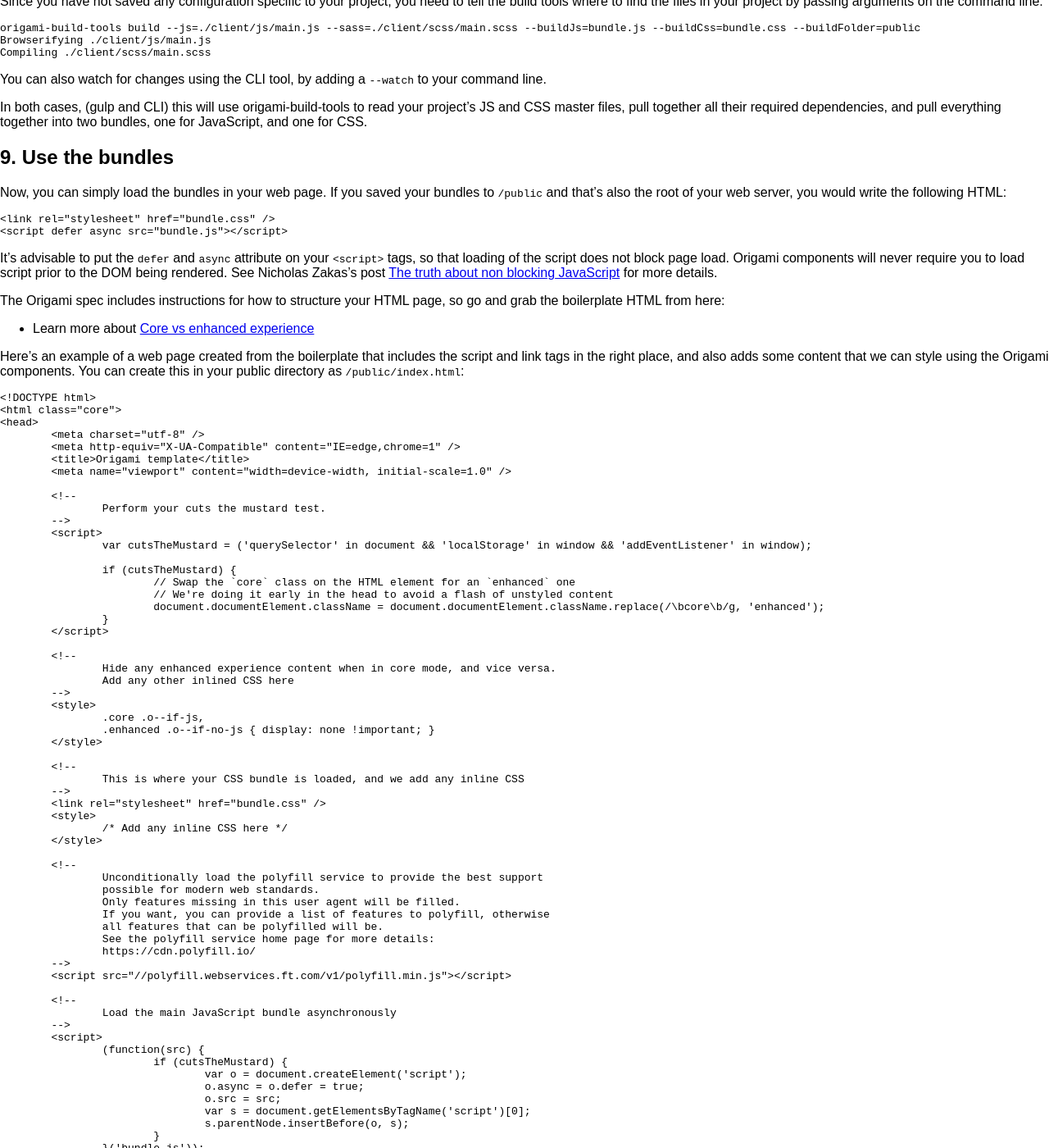
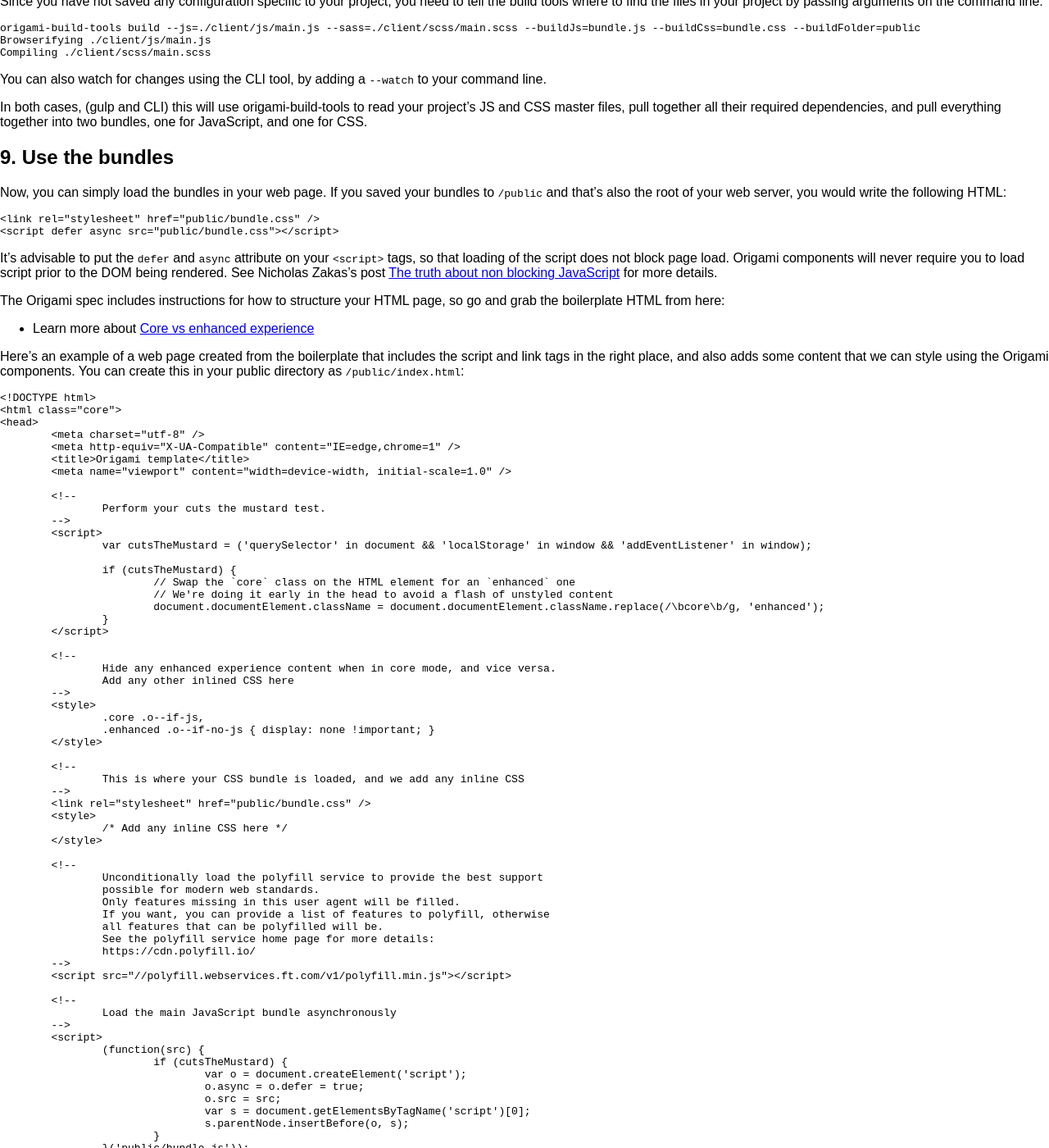
Before and after one commit to Financial-Times/ft-origami, a Jekyll site: the page built from docs/developer-guide/building-modules.md, in a window 1280 px wide and 1400 px high, scrolled down 5999 px. Shown: the whole window at 82% size. Built offline with Jekyll 4.4.1, drawn with Linux system fonts in a browser that asks for light colours; comment, search, counter and statistics services are not loaded; a style sheet for code colours, icons or effects is not loaded; some of the changed text lies outside the part shown.

Commit message:
Fix path to built public assets

```diff
--- a/docs/developer-guide/building-modules.md
+++ b/docs/developer-guide/building-modules.md
@@ -337,8 +337,8 @@ In both cases, (gulp and CLI) this will use origami-build-tools to read your pro
 
 Now, you can simply load the bundles in your web page.  If you saved your bundles to `/public` and that's also the root of your web server, you would write the following HTML:
 
-	<link rel="stylesheet" href="bundle.css" />
-	<script defer async src="bundle.js"></script>
+	<link rel="stylesheet" href="public/bundle.css" />
+	<script defer async src="public/bundle.css"></script>
 
 It's advisable to put the `defer` and `async` attribute on your `<script>` tags, so that loading of the script does not block page load.  Origami components will never require you to load script prior to the DOM being rendered.  See Nicholas Zakas's post [The truth about non blocking JavaScript](http://calendar.perfplanet.com/2010/the-truth-about-non-blocking-javascript/) for more details.
 
@@ -381,7 +381,7 @@ Here's an example of a web page created from the boilerplate that includes the s
 		<!--
 			This is where your CSS bundle is loaded, and we add any inline CSS
 		-->
-		<link rel="stylesheet" href="bundle.css" />
+		<link rel="stylesheet" href="public/bundle.css" />
 		<style>
 			/* Add any inline CSS here */
 		</style>
@@ -409,7 +409,7 @@ Here's an example of a web page created from the boilerplate that includes the s
 					var s = document.getElementsByTagName('script')[0];
 					s.parentNode.insertBefore(o, s);
 				}
-			}('bundle.js'));
+			}('public/bundle.js'));
 		</script>
 	</head>
 	<body>
```
